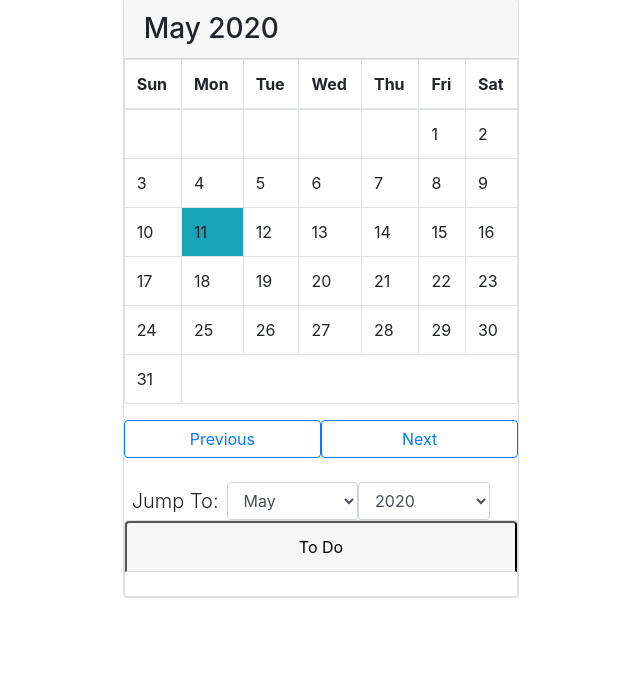
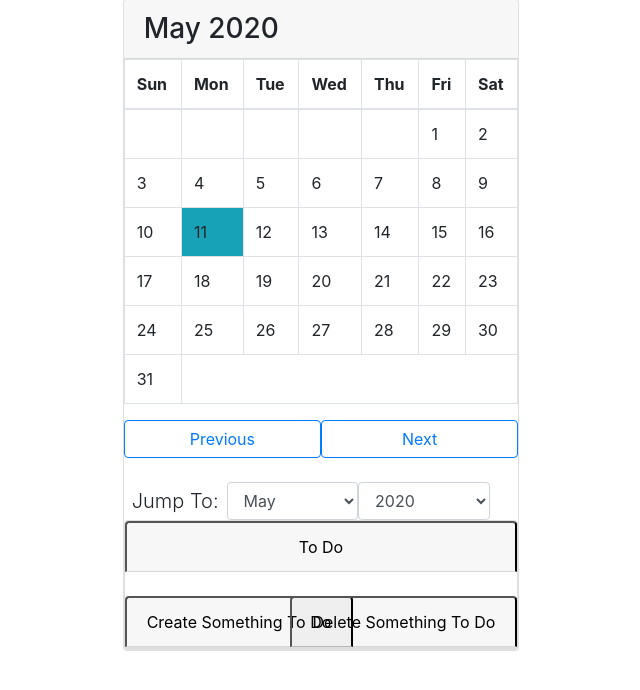
Before and after one commit to anand-anmol/Dayly-Lyfe, a Flask app: page / in a window 1280 px wide. Shown: the part 49-739 px from the top of the page, without its empty margins (319-959 px from the left). Run offline with Flask 2, Linux system fonts and the light colour scheme; some libraries are stand-ins or nearby versions.

Commit message:
Update index.html

```diff
--- a/templates/index.html
+++ b/templates/index.html
@@ -88,6 +88,12 @@
                     <option>2</option>
                     <option>3</option>
                 </select>
+                <div id="ToDoButtons">
+                    <button class="card-header" id="createToDo" style="display: inline-block;">Create Something To Do</button>
+                    <button class="card-header" id="deleteToDo" style="display: inline-block; position: absolute; right: 0px;">Delete Something To Do</button>
+                </div>
+                <div id="writeZone" class="card">
+                </div>
             </div>
         </div>
     </div>
```
